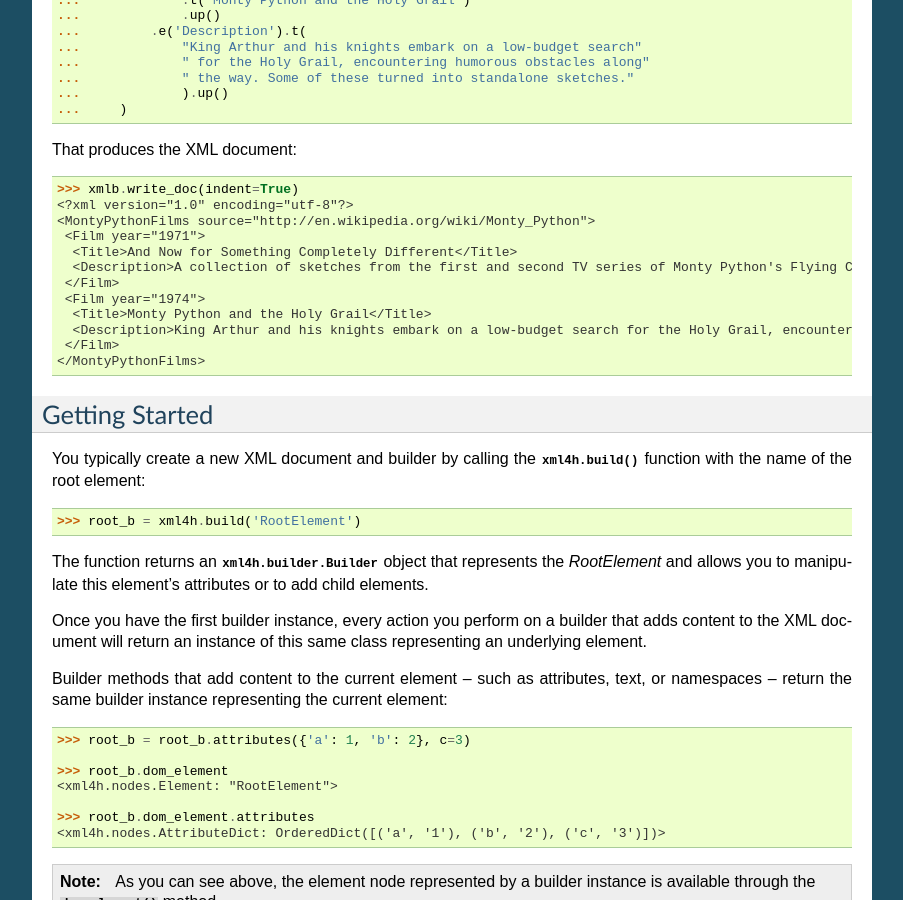
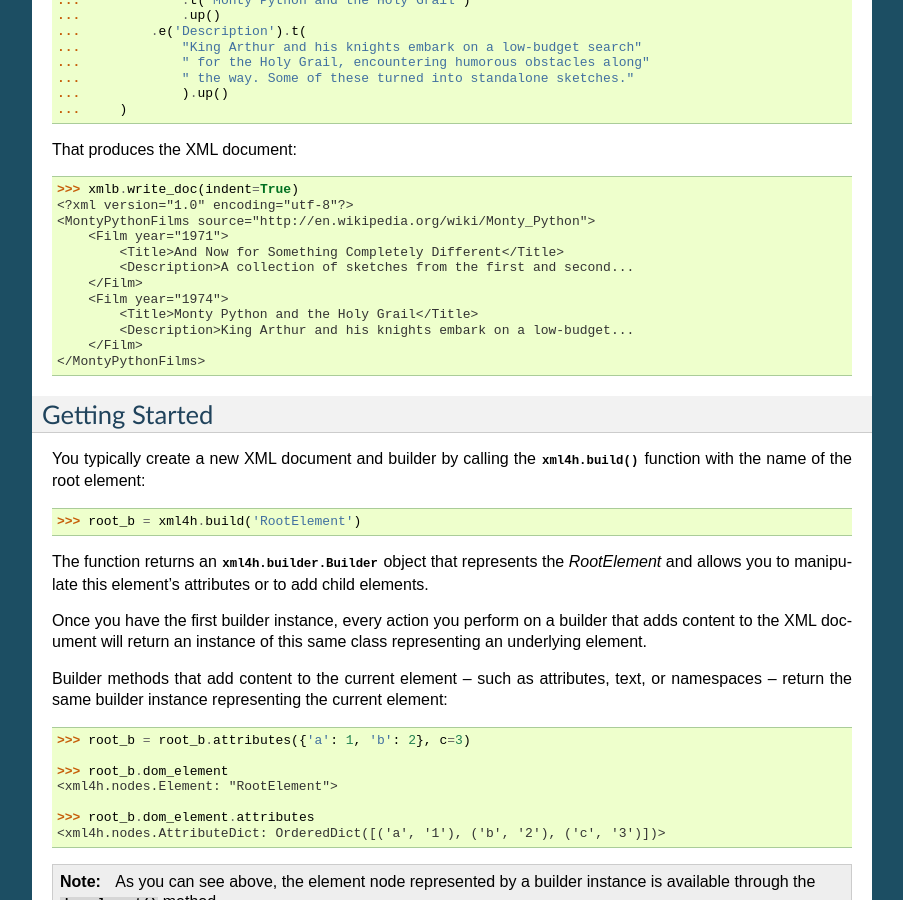
Before and after one commit to jmurty/xml4h, a Sphinx documentation site: the page built from docs/builder.rst, in a window 1280 px wide and 900 px high, scrolled down 543 px. Shown: the whole window, without its empty margins (198-1101 px from the left). Built offline with Sphinx 7.4.7, drawn with Linux system fonts in a browser that asks for light colours; some of the changed text lies outside the part shown.

```diff
--- a/docs/builder.rst
+++ b/docs/builder.rst
@@ -42,17 +42,17 @@ Here is some example code::
 
 That produces the XML document::
 
-    >>> xmlb.write_doc(indent=True)
+    >>> xmlb.write_doc(indent=True)  # doctest:+ELLIPSIS
     <?xml version="1.0" encoding="utf-8"?>
     <MontyPythonFilms source="http://en.wikipedia.org/wiki/Monty_Python">
-     <Film year="1971">
-      <Title>And Now for Something Completely Different</Title>
-      <Description>A collection of sketches from the first and second TV series of Monty Python's Flying Circus purposely re-enacted and shot for film.</Description>
-     </Film>
-     <Film year="1974">
-      <Title>Monty Python and the Holy Grail</Title>
-      <Description>King Arthur and his knights embark on a low-budget search for the Holy Grail, encountering humorous obstacles along the way. Some of these turned into standalone sketches.</Description>
-     </Film>
+        <Film year="1971">
+            <Title>And Now for Something Completely Different</Title>
+            <Description>A collection of sketches from the first and second...
+        </Film>
+        <Film year="1974">
+            <Title>Monty Python and the Holy Grail</Title>
+            <Description>King Arthur and his knights embark on a low-budget...
+        </Film>
     </MontyPythonFilms>
 
 
@@ -258,11 +258,11 @@ content. Luckily, the code is simpler than that description...
     >>> # Add content
     >>> (lob_builder.attrs(stars=5)
     ...     .elem('Review').t('One of my favourite films!').up()
-    ...     ).write(indent=True)
+    ...     ).write(indent=True)  # doctest:+ELLIPSIS
     <Film stars="5" year="1979">
-     <Title>Monty Python's Life of Brian</Title>
-     <Description>Brian is born on the first Christmas, in the stable next to Jesus'. He spends his life being mistaken for a messiah.</Description>
-     <Review>One of my favourite films!</Review>
+        <Title>Monty Python's Life of Brian</Title>
+        <Description>Brian is born on the first Christmas, in the stable...
+        <Review>One of my favourite films!</Review>
     </Film>
 
 
@@ -292,18 +292,18 @@ Here is a trivial example of this technique::
     >>> odd_b.write_doc(indent=True)
     <?xml version="1.0" encoding="utf-8"?>
     <EvenAndOdd>
-     <Odd>
-      <Number>1</Number>
-      <Number>3</Number>
-      <Number>5</Number>
-      <Number>7</Number>
-      <Number>9</Number>
-     </Odd>
-     <Even>
-      <Number>2</Number>
-      <Number>4</Number>
-      <Number>6</Number>
-      <Number>8</Number>
-      <Number>10</Number>
-     </Even>
+        <Odd>
+            <Number>1</Number>
+            <Number>3</Number>
+            <Number>5</Number>
+            <Number>7</Number>
+            <Number>9</Number>
+        </Odd>
+        <Even>
+            <Number>2</Number>
+            <Number>4</Number>
+            <Number>6</Number>
+            <Number>8</Number>
+            <Number>10</Number>
+        </Even>
     </EvenAndOdd>
```
Also changed, not shown: docs/writer.rst (+6 -6 lines), 4 other files.
